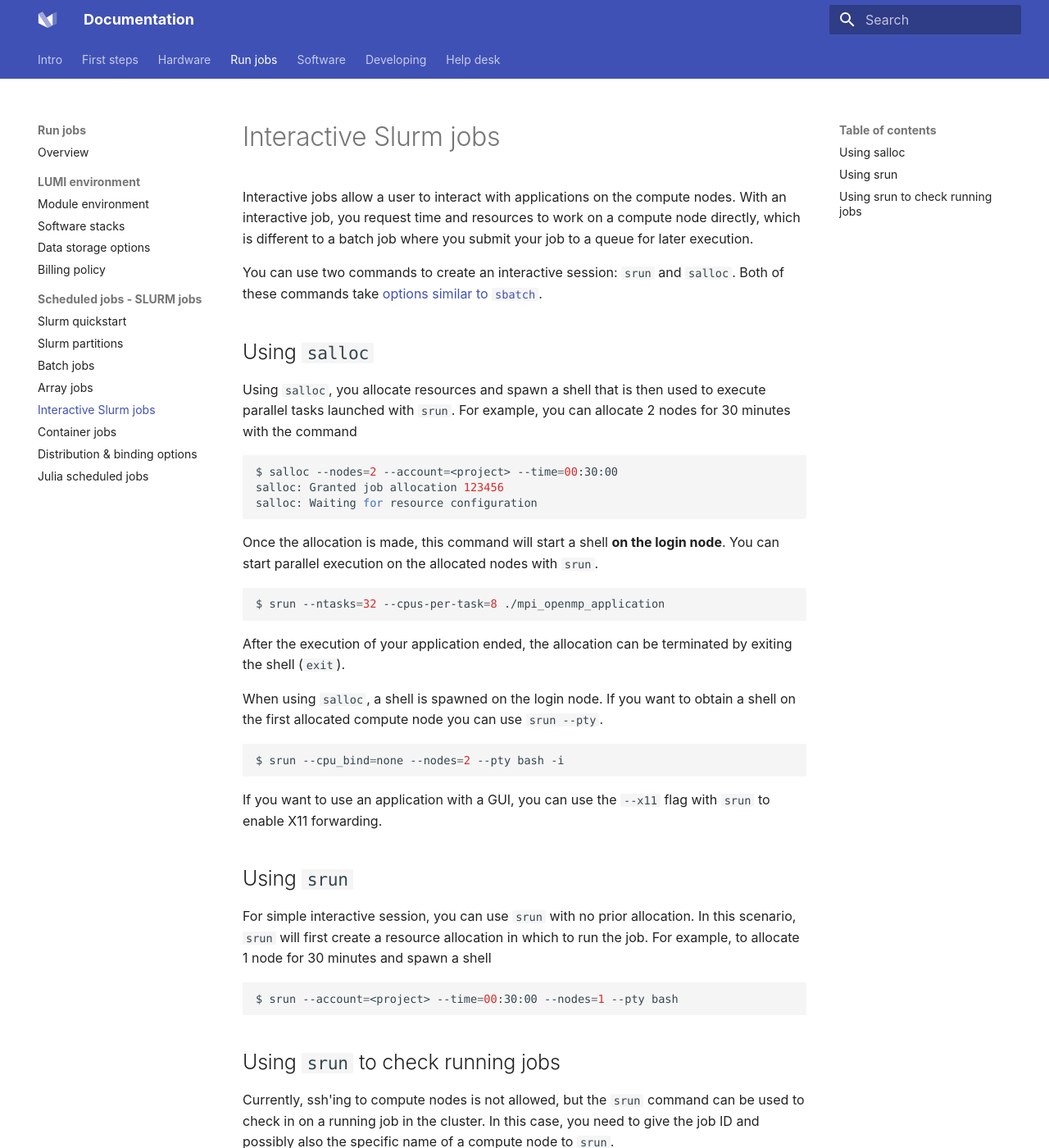
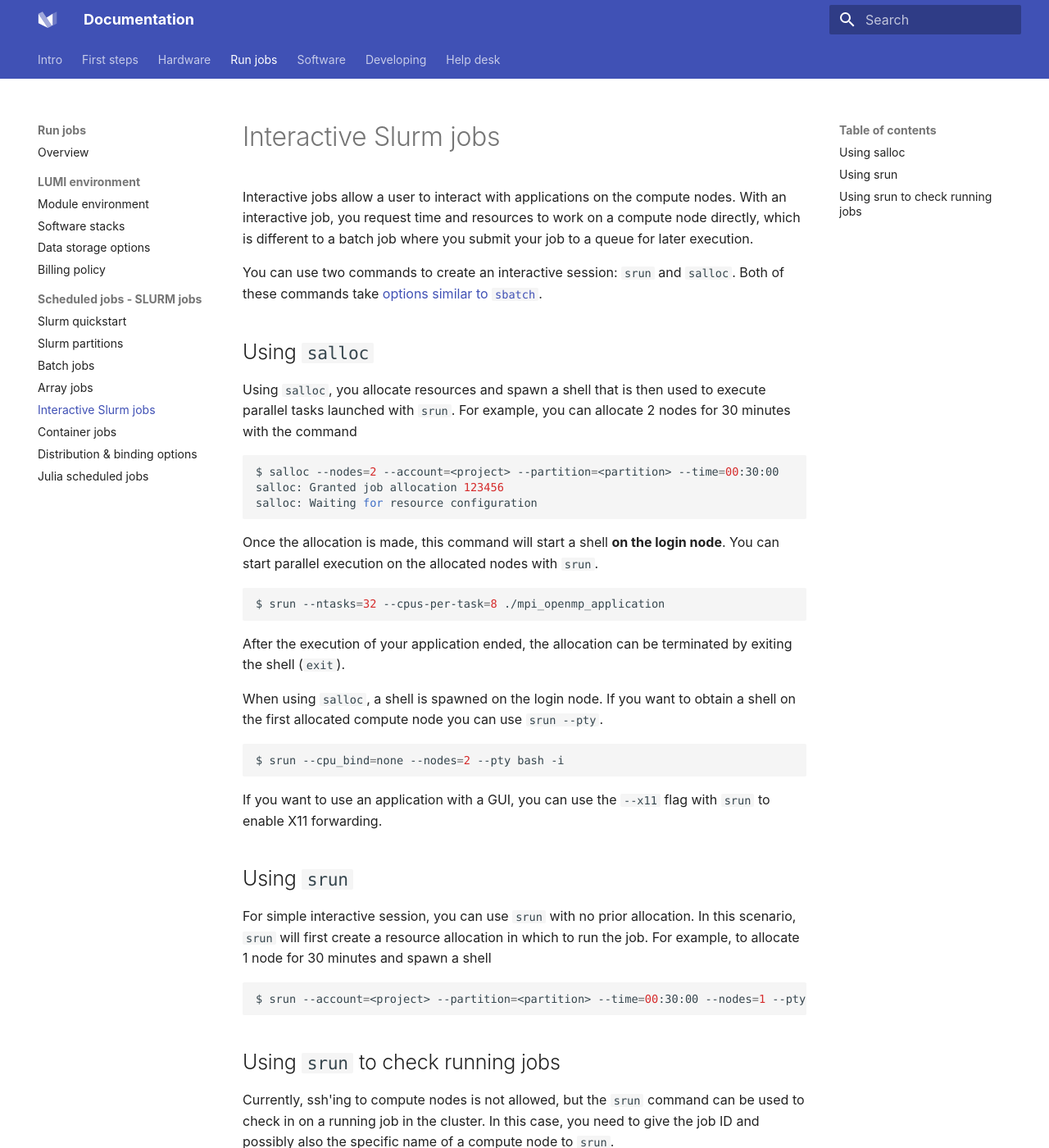
Before and after one commit to Lumi-supercomputer/lumi-userguide, an MkDocs documentation site: the page built from docs/runjobs/scheduled-jobs/interactive.md, in a window 1280 px wide and 1400 px high. Shown: the whole window at 82% size. Built offline with MkDocs 1.6.1 and Material for MkDocs 9.7.7, drawn with Linux system fonts in a browser that asks for light colours.

Commit message:
Add `--partition` option to commands

````diff
--- a/docs/runjobs/scheduled-jobs/interactive.md
+++ b/docs/runjobs/scheduled-jobs/interactive.md
@@ -17,7 +17,7 @@ execute parallel tasks launched with `srun`. For example, you can allocate 2
 nodes for 30 minutes with the command
 
 ```bash
-$ salloc --nodes=2 --account=<project> --time=00:30:00
+$ salloc --nodes=2 --account=<project> --partition=<partition> --time=00:30:00
 salloc: Granted job allocation 123456
 salloc: Waiting for resource configuration
 ```
@@ -49,7 +49,7 @@ this scenario, `srun` will first create a resource allocation in which to run
 the job. For example, to allocate 1 node for 30 minutes and spawn a shell
 
 ```bash
-$ srun --account=<project> --time=00:30:00 --nodes=1 --pty bash
+$ srun --account=<project> --partition=<partition> --time=00:30:00 --nodes=1 --pty bash
 ```
 
 ## Using `srun` to check running jobs
````
